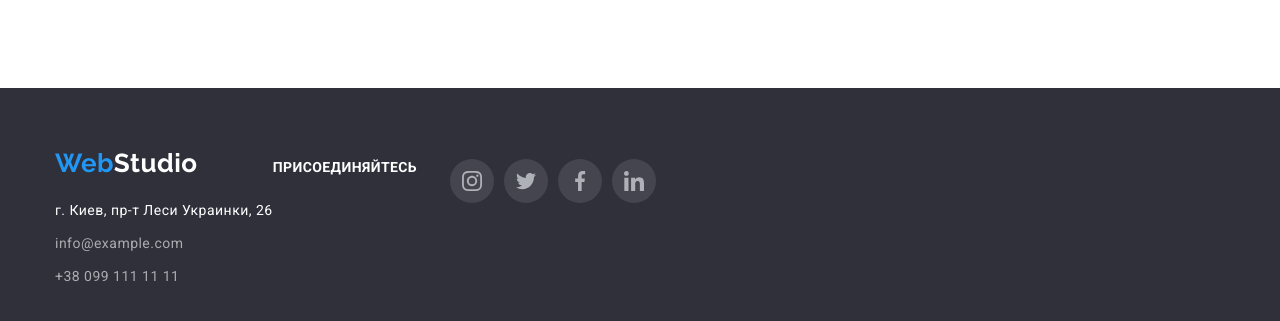
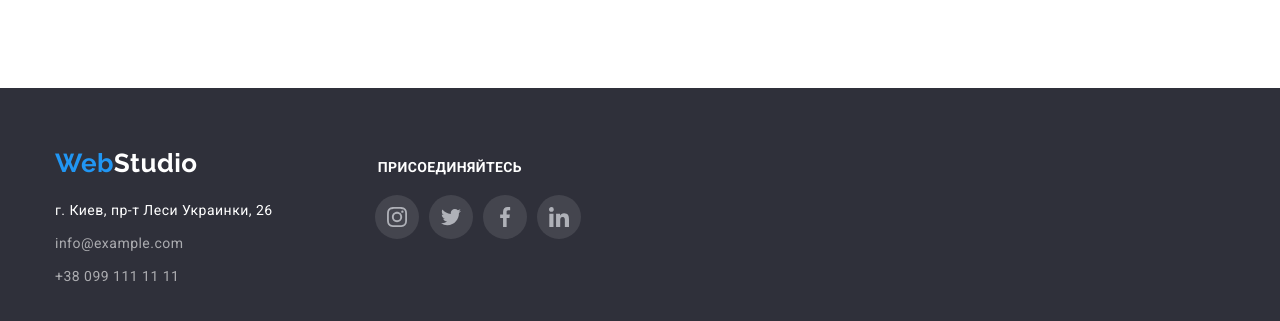
Before and after one commit to Zestiko/-goit-markup-hw-05, a plain HTML site: page index.html in a window 1280 px wide. Shown: the part 2596-2917 px from the top of the page. Drawn offline with nearby package versions, Linux system fonts and the light colour scheme.

Commit message:
Позиционирование Присоединяйтесь

```diff
--- a/css/styles.css
+++ b/css/styles.css
@@ -648,6 +648,7 @@ letter-spacing: 0.03em;
 text-transform: uppercase;
 color: #FFFFFF;
 margin-bottom: 20px;
+margin-left: 35px;
 
 }
 
@@ -667,7 +668,7 @@ margin-bottom: 20px;
 
 
 .container-clients {
-    margin-right: auto;
+        margin-right: auto;
         margin-left: auto;
         width: 1200px;
         padding-right: 15px;
@@ -689,9 +690,9 @@ margin-bottom: 20px;
 }
 
 .join-list {
-    display: flex;
     padding: 0;
     list-style: none;
     margin-top: 0px;
     margin-bottom: 0px;
+    margin-left: 70px;
 }
```
